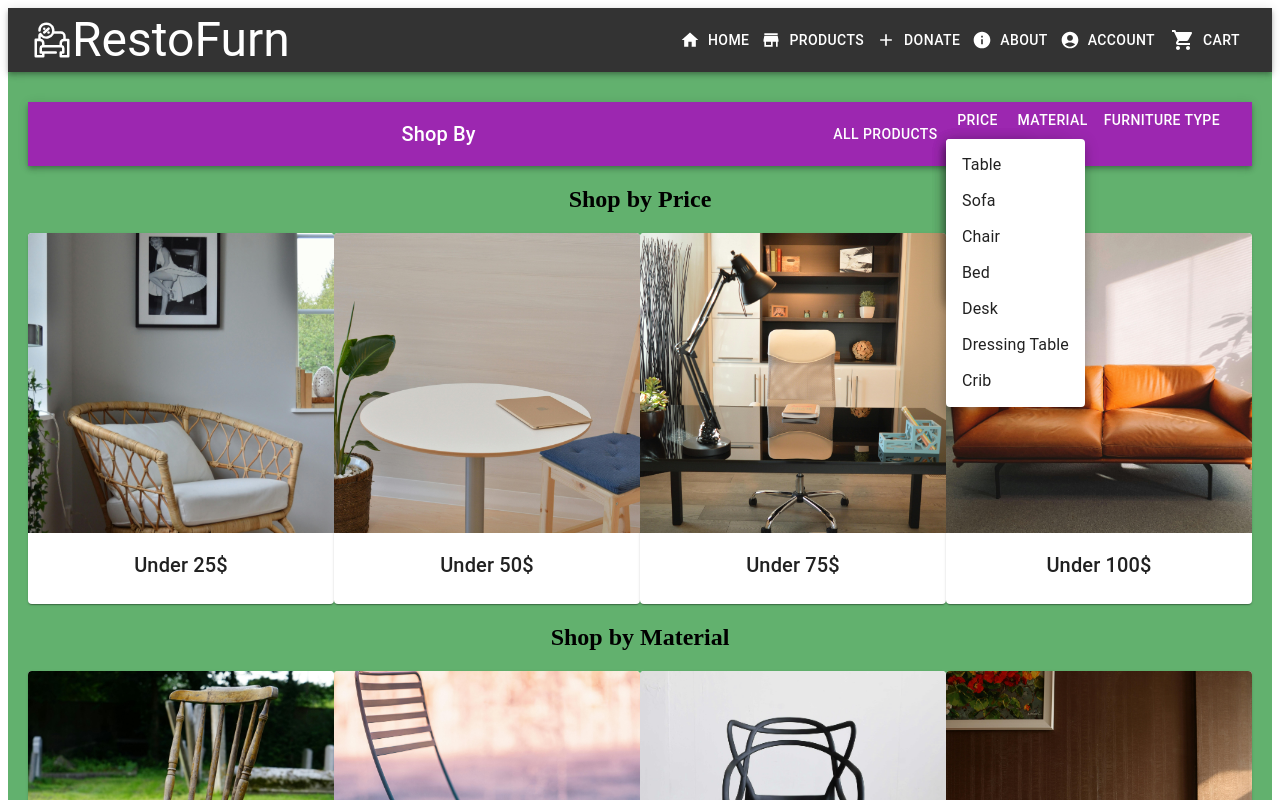
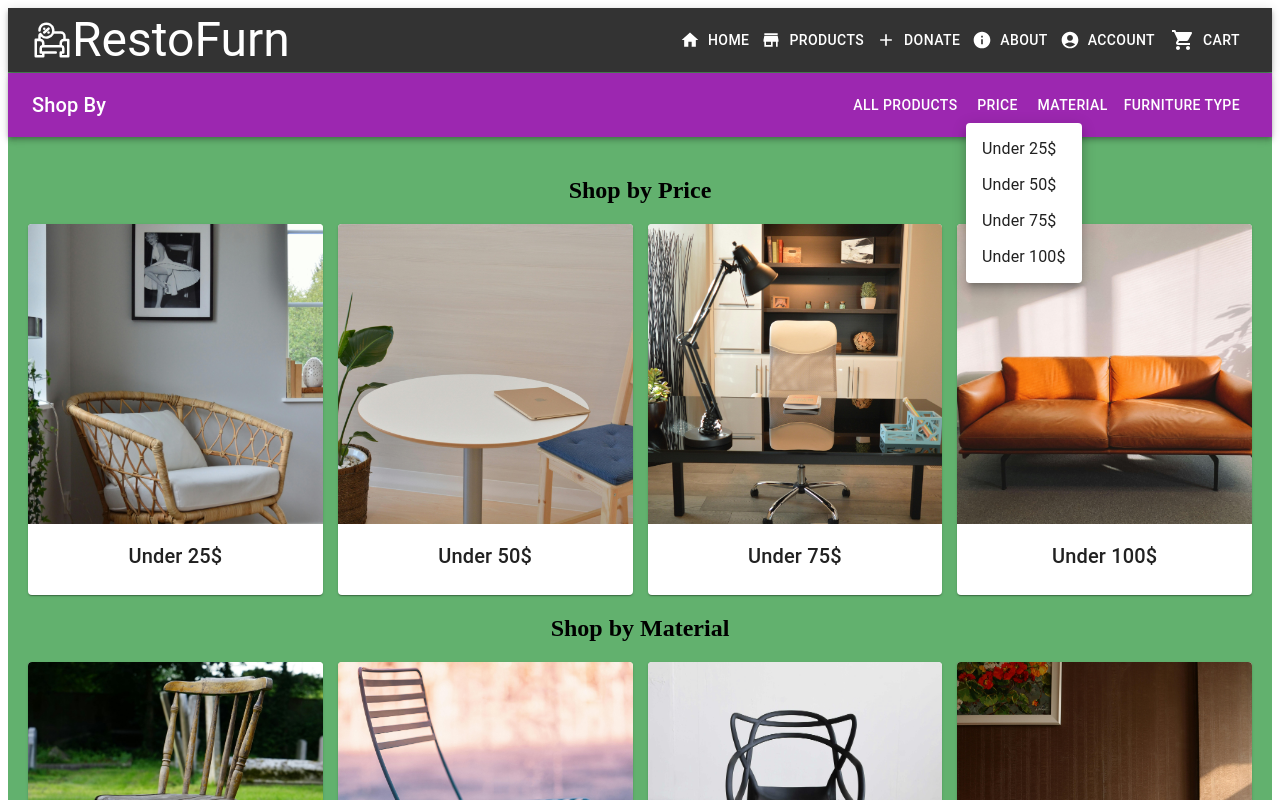
Before and after one commit to kritty89/RestoFurn, a React (Create React App) app in the folder Frontend/: page /productshome in a window 1280 px wide. Both pictures are taken after a click on the button "PRICE". Shown: the top 800 px of the page. Built offline with nearby package versions, Linux system fonts and the light colour scheme.

Commit message:
changes to product menu, donation page

```diff
--- a/Frontend/src/components/Footer.js
+++ b/Frontend/src/components/Footer.js
@@ -53,7 +53,7 @@ function Footer() {
             </Link>
           </div>
         </div>
-        <Typography variant="body2" color="textSecondary" align="center" className="footer-copyright">
+        <Typography variant="body2" color="white" align="center" className="footer-copyright">
           © {new Date().getFullYear()} RestoFurn. All rights reserved.
         </Typography>
       </Container>
--- a/Frontend/src/components/ProductsNavbar.js
+++ b/Frontend/src/components/ProductsNavbar.js
@@ -1,16 +1,20 @@
 import React, { useState } from 'react';
 import { Link } from 'react-router-dom';
-import { AppBar, Toolbar, Typography, Button, Menu, MenuItem } from '@mui/material';
+import { AppBar, Toolbar, Typography, Button, Menu, MenuItem, Box } from '@mui/material';
 
 function ProductsNavbar() {
   const [anchorEl, setAnchorEl] = useState(null);
+  const [openMenu, setOpenMenu] = useState(null);
 
-const handleClick = (event) => {
-  setAnchorEl(event.currentTarget);
-};
-const handleClose = () => {
-  setAnchorEl(null);
-};
+  const handleMenuOpen = (event, menuName) => {
+    setAnchorEl(event.currentTarget);
+    setOpenMenu(menuName);
+  };
+
+  const handleMenuClose = () => {
+    setAnchorEl(null);
+    setOpenMenu(null);
+  };
 
   return (
     <AppBar position="static" color="secondary" className="products-navbar">
@@ -18,61 +22,63 @@ const handleClose = () => {
         <Typography variant="h6" className="title">
           Shop By
         </Typography>
+        <Box display="flex">
         <Button color="inherit" component={Link} to="/products">All Products</Button>
-        <Button color="inherit" onClick={handleClick} >Price</Button>
-        <Menu anchorEl={anchorEl} open={Boolean(anchorEl)} onClose={handleClose}>
-          <MenuItem component={Link} to="/products" onClick={handleClose}>
+        <Button color="inherit" onClick={(e) => handleMenuOpen(e, 'price')} >Price</Button>
+        <Menu anchorEl={anchorEl} open={openMenu === 'price'} onClose={handleMenuClose}>
+          <MenuItem component={Link} to="/products" onClick={handleMenuClose}>
           Under 25$
           </MenuItem>
-          <MenuItem component={Link} to="/products" onClick={handleClose}>
+          <MenuItem component={Link} to="/products" onClick={handleMenuClose}>
           Under 50$
           </MenuItem>
-          <MenuItem component={Link} to="/products" onClick={handleClose}>
+          <MenuItem component={Link} to="/products" onClick={handleMenuClose}>
           Under 75$
           </MenuItem>
-          <MenuItem component={Link} to="/products" onClick={handleClose}>
+          <MenuItem component={Link} to="/products" onClick={handleMenuClose}>
           Under 100$
           </MenuItem>
           </Menu>
-        <Button color="inherit" onClick={handleClick} >Material</Button>
-        <Menu anchorEl={anchorEl} open={Boolean(anchorEl)} onClose={handleClose}>
-          <MenuItem component={Link} to="/products" onClick={handleClose}>
+        <Button color="inherit" onClick={(e) => handleMenuOpen(e, 'material')} >Material</Button>
+        <Menu anchorEl={anchorEl} open={openMenu === 'material'} onClose={handleMenuClose}>
+          <MenuItem component={Link} to="/products" onClick={handleMenuClose}>
           Wood
           </MenuItem>
-          <MenuItem component={Link} to="/products" onClick={handleClose}>
+          <MenuItem component={Link} to="/products" onClick={handleMenuClose}>
           Steel
           </MenuItem>
-          <MenuItem component={Link} to="/products" onClick={handleClose}>
+          <MenuItem component={Link} to="/products" onClick={handleMenuClose}>
           Plastic
           </MenuItem>
-          <MenuItem component={Link} to="/products" onClick={handleClose}>
+          <MenuItem component={Link} to="/products" onClick={handleMenuClose}>
           Fabric
           </MenuItem>
           </Menu>
-        <Button color="inherit" onClick={handleClick} >Furniture Type</Button>
-        <Menu anchorEl={anchorEl} open={Boolean(anchorEl)} onClose={handleClose}>
-          <MenuItem component={Link} to="/products" onClick={handleClose}>
+        <Button color="inherit" onClick={(e) => handleMenuOpen(e, 'furniture')}>Furniture Type</Button>
+        <Menu anchorEl={anchorEl} open={openMenu === 'furniture'} onClose={handleMenuClose}>
+          <MenuItem component={Link} to="/products" onClick={handleMenuClose}>
           Table
           </MenuItem>
-          <MenuItem component={Link} to="/products" onClick={handleClose}>
+          <MenuItem component={Link} to="/products" onClick={handleMenuClose}>
           Sofa
           </MenuItem>
-          <MenuItem component={Link} to="/products" onClick={handleClose}>
+          <MenuItem component={Link} to="/products" onClick={handleMenuClose}>
           Chair
           </MenuItem>
-          <MenuItem component={Link} to="/products" onClick={handleClose}>
+          <MenuItem component={Link} to="/products" onClick={handleMenuClose}>
           Bed
           </MenuItem>
-          <MenuItem component={Link} to="/products" onClick={handleClose}>
+          <MenuItem component={Link} to="/products" onClick={handleMenuClose}>
           Desk
           </MenuItem>
-          <MenuItem component={Link} to="/products" onClick={handleClose}>
+          <MenuItem component={Link} to="/products" onClick={handleMenuClose}>
           Dressing Table
           </MenuItem>
-          <MenuItem component={Link} to="/products" onClick={handleClose}>
+          <MenuItem component={Link} to="/products" onClick={handleMenuClose}>
           Crib
           </MenuItem>
           </Menu>
+          </Box>
       </Toolbar>
     </AppBar>
   );
--- a/Frontend/src/css/App.css
+++ b/Frontend/src/css/App.css
@@ -9,7 +9,7 @@ background-color: white;
 .cls-1{fill:#ffffff}
 
 .nav{
-    background-color: #333;;
+    background-color: #333;
 }
 
 .app-bar {
@@ -25,7 +25,7 @@ background-color: white;
   }
 
   .products-navbar {
-    margin-top: 10px;
+    margin-top: 1px;
   }
 
   .title {
--- a/Frontend/src/css/Donation.css
+++ b/Frontend/src/css/Donation.css
@@ -1,6 +1,7 @@
 .container {
     max-width: 600px;
     margin: 0 auto;
+    text-align: center;
   }
 
   .form-box {
@@ -32,3 +33,10 @@
   .quote {
     margin: 0 auto;
   }
+
+  .donation-header{
+    background-color: #282c34;
+    padding: 1px;
+    color: white;
+    text-align: center;
+  }
--- a/Frontend/src/css/ProductsHome.css
+++ b/Frontend/src/css/ProductsHome.css
@@ -12,18 +12,14 @@ h1 {
 .category {
     display: grid;
     grid-template-columns: 1fr 1fr 1fr 1fr;
+    grid-gap: 15px;
 }
 
-.product-container {
+.products {
     text-align: center;
     padding: 20px;
 }
 
-.sub-category {
-    text-align: center;
-    padding: 10px;
-}
-
-.category-card-media{
+.category-card-media {
     height: 300px;
 }
--- a/Frontend/src/screens/Cart.js
+++ b/Frontend/src/screens/Cart.js
@@ -21,9 +21,9 @@ function Cart() {
 
   return (
     <div className="cart">
-      <header className="cart-header">
+      <div className="cart-header">
         <h2>Shopping Cart</h2>
-      </header>
+      </div>
       <div className="cart-container">
         <div className="cart-items">
           {cart.map((item, index) => (
--- a/Frontend/src/screens/Donation.js
+++ b/Frontend/src/screens/Donation.js
@@ -44,19 +44,20 @@ const Donation = () => {
   };
 
   return (
+    <div className='donation'>
+      <div className="donation-header">
+        <h2>Donation Request</h2>
+      </div>
       <Container className="container">
         <div className='quote'>
-        <FormatQuoteIcon size={100}/>
-        <Typography variant="h3" gutterBottom className="form-title">
+          <FormatQuoteIcon size={50} />
+          <Typography variant="h4" gutterBottom className="form-title">
             GIVING IS NOT JUST ABOUT MAKING A DONATION. IT IS ABOUT MAKING A DIFFERENCE.
           </Typography>
           <Typography variant="h5" gutterBottom className="form-title">
             - KATHY CALVIN
           </Typography>
         </div>
-      <Typography variant="h4" gutterBottom className="form-title">
-        Donation Request
-      </Typography>
         <Box className="form-box">
           <form onSubmit={handleSubmit}>
             <TextField
@@ -115,7 +116,7 @@ const Donation = () => {
               <DateTimePicker
                 background color="white"
                 label="Pickup Date Time"
-              value= {selectedDate}
+                value={selectedDate}
                 // required
                 onChange={handleDateChange}
                 renderInput={(params) => <TextField {...params} fullWidth variant="outlined" required className="form-input" />}
@@ -142,6 +143,7 @@ const Donation = () => {
           </form>
         </Box>
       </Container>
+    </div>
   );
 };
 
--- a/Frontend/src/screens/ProductsHome.js
+++ b/Frontend/src/screens/ProductsHome.js
@@ -24,6 +24,7 @@ function ProductsHome() {
   return (
     <div className='product-container'>
       <ProductsNavbar />
+      <div className='products'>
       <h2>Shop by Price</h2>
       <div className='category'>
         <Card>
@@ -287,6 +288,8 @@ function ProductsHome() {
           </CardActionArea>
         </Card>
 
+        </div>
+
       </div>
     </div>
   );
```
Lines whose indentation alone changed are shown as unchanged.
